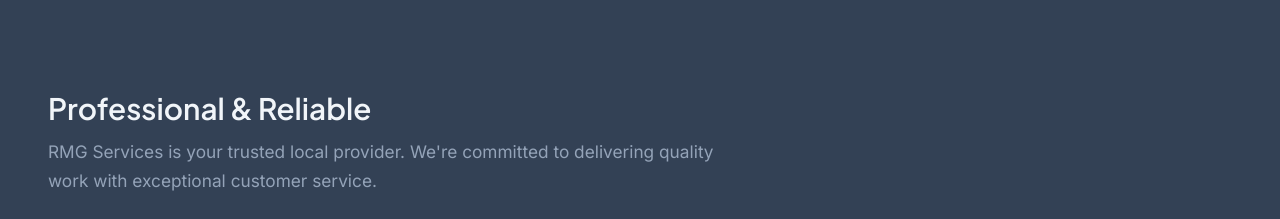
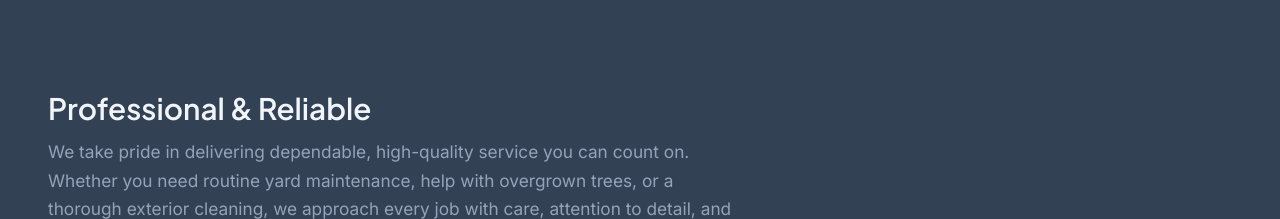
Before and after one commit to JTM1987/RMGServices, a plain HTML site: page index.html in a window 1280 px wide. Shown: the part 2428-2647 px from the top of the page. Drawn offline with Linux system fonts and the light colour scheme.

Commit message:
Minor edits for clarity in business description.

```diff
--- a/index.html
+++ b/index.html
@@ -101,7 +101,7 @@
       <div class="container about-inner">
         <div class="about-content">
           <h2 class="section-title">Professional & Reliable</h2>
-          <p>RMG Services is your trusted local provider. We're committed to delivering quality work with exceptional customer service.</p>
+          <p>We take pride in delivering dependable, high-quality service you can count on. Whether you need routine yard maintenance, help with overgrown trees, or a thorough exterior cleaning, we approach every job with care, attention to detail, and respect for your property. Our goal is simple: make your outdoor spaces look their best while providing a smooth, stress-free experience from start to finish. For your peace of mind, we are fully insured and committed to doing the job safely and right the first time.</p>
           <p><strong>Services we provide:</strong></p>
           <ul class="about-services-list">
             <li>Tree removal</li>
```
Also changed, not shown: 1 other file.
